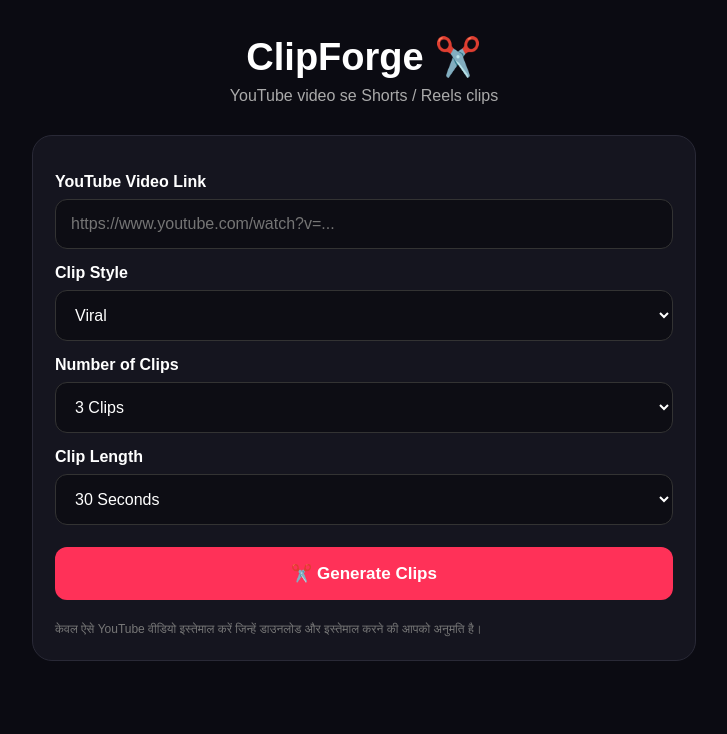
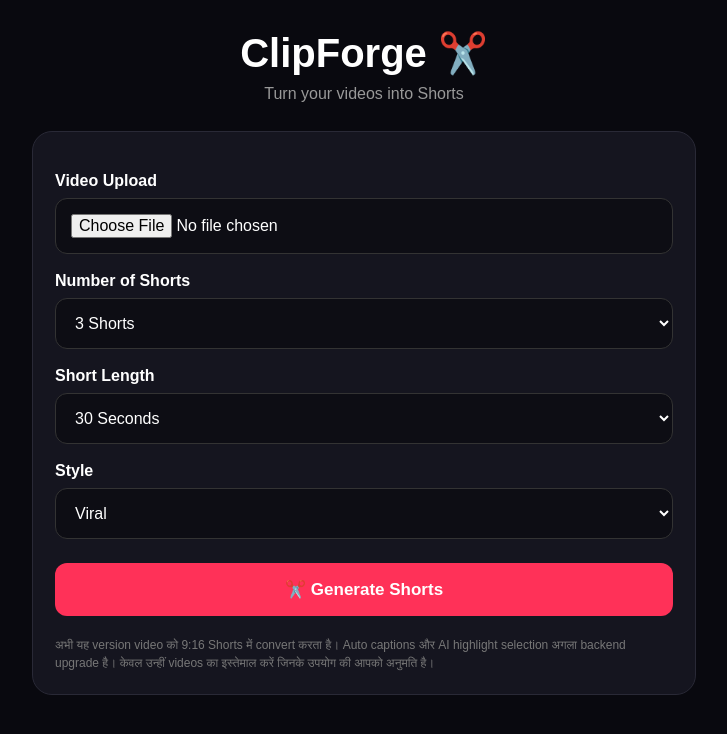
Before and after one commit to salvianjali635-sketch/clipforge, a Flask app: page / in a window 1280 px wide. Shown: the top 734 px of the page, without its empty margins (276-1003 px from the left). Run offline with Flask 3, Linux system fonts and the light colour scheme.

Commit message:
Update index.html

```diff
--- a/templates/index.html
+++ b/templates/index.html
@@ -3,43 +3,49 @@
 <head>
 <meta charset="UTF-8">
 <meta name="viewport" content="width=device-width, initial-scale=1.0">
-<title>ClipForge - YouTube Clips</title>
+<title>ClipForge - AI Shorts</title>
 
 <style>
 *{box-sizing:border-box}
+
 body{
     margin:0;
     font-family:Arial,sans-serif;
-    background:#0b0b12;
-    color:white;
+    background:#09090f;
+    color:#fff;
 }
+
 .container{
     max-width:700px;
     margin:auto;
-    padding:35px 18px;
+    padding:30px 18px;
 }
+
 .logo{
     text-align:center;
-    font-size:38px;
+    font-size:40px;
     font-weight:800;
-    margin-bottom:8px;
 }
+
 .subtitle{
     text-align:center;
-    color:#aaa;
-    margin-bottom:30px;
+    color:#999;
+    margin:8px 0 28px;
 }
+
 .card{
     background:#15151f;
     border:1px solid #292936;
     border-radius:20px;
     padding:22px;
 }
+
 label{
     display:block;
-    margin:15px 0 8px;
+    margin:18px 0 8px;
     font-weight:bold;
 }
+
 input,select{
     width:100%;
     padding:15px;
@@ -49,9 +55,10 @@
     color:white;
     font-size:16px;
 }
+
 button{
     width:100%;
-    margin-top:22px;
+    margin-top:24px;
     padding:16px;
     border:0;
     border-radius:12px;
@@ -59,43 +66,47 @@
     color:white;
     font-size:17px;
     font-weight:bold;
-    cursor:pointer;
 }
+
 button:disabled{
     opacity:.5;
 }
+
 #status{
+    text-align:center;
     margin-top:20px;
-    text-align:center;
     color:#aaa;
 }
+
 .clip{
     margin-top:25px;
     padding:15px;
-    background:#11111a;
+    background:#101018;
     border-radius:15px;
 }
+
 video{
     width:100%;
-    max-height:600px;
     border-radius:12px;
-    background:black;
+    background:#000;
 }
+
 .download{
     display:block;
     text-align:center;
     text-decoration:none;
-    color:white;
-    background:#242432;
+    color:#fff;
+    background:#252535;
     padding:13px;
     margin-top:10px;
     border-radius:10px;
 }
-.note{
+
+.info{
+    color:#777;
     font-size:12px;
-    color:#777;
+    line-height:1.5;
     margin-top:18px;
-    line-height:1.5;
 }
 </style>
 </head>
@@ -107,20 +118,39 @@
     <div class="logo">ClipForge ✂️</div>
 
     <div class="subtitle">
-        YouTube video se Shorts / Reels clips
+        Turn your videos into Shorts
     </div>
 
     <div class="card">
 
-        <label>YouTube Video Link</label>
+        <label>Video Upload</label>
 
         <input
-            id="url"
-            type="url"
-            placeholder="https://www.youtube.com/watch?v=..."
+            id="video"
+            type="file"
+            accept="video/*"
         >
 
-        <label>Clip Style</label>
+        <label>Number of Shorts</label>
+
+        <select id="clips">
+            <option value="1">1 Short</option>
+            <option value="2">2 Shorts</option>
+            <option value="3" selected>3 Shorts</option>
+            <option value="4">4 Shorts</option>
+            <option value="5">5 Shorts</option>
+        </select>
+
+        <label>Short Length</label>
+
+        <select id="length">
+            <option value="15">15 Seconds</option>
+            <option value="30" selected>30 Seconds</option>
+            <option value="45">45 Seconds</option>
+            <option value="60">60 Seconds</option>
+        </select>
+
+        <label>Style</label>
 
         <select id="style">
             <option value="viral">Viral</option>
@@ -129,36 +159,20 @@
             <option value="bright">Bright</option>
         </select>
 
-        <label>Number of Clips</label>
-
-        <select id="clips">
-            <option value="1">1 Clip</option>
-            <option value="2">2 Clips</option>
-            <option value="3" selected>3 Clips</option>
-            <option value="4">4 Clips</option>
-            <option value="5">5 Clips</option>
-        </select>
-
-        <label>Clip Length</label>
-
-        <select id="length">
-            <option value="15">15 Seconds</option>
-            <option value="30" selected>30 Seconds</option>
-            <option value="45">45 Seconds</option>
-            <option value="60">60 Seconds</option>
-        </select>
-
-        <button id="generate" onclick="generateClips()">
-            ✂️ Generate Clips
+        <button
+            id="generate"
+            onclick="generateClips()">
+            ✂️ Generate Shorts
         </button>
 
         <div id="status"></div>
 
         <div id="results"></div>
 
-        <div class="note">
-            केवल ऐसे YouTube वीडियो इस्तेमाल करें जिन्हें डाउनलोड और
-            इस्तेमाल करने की आपको अनुमति है।
+        <div class="info">
+            अभी यह version video को 9:16 Shorts में convert करता है।
+            Auto captions और AI highlight selection अगला backend upgrade है।
+            केवल उन्हीं videos का इस्तेमाल करें जिनके उपयोग की आपको अनुमति है।
         </div>
 
     </div>
@@ -169,64 +183,125 @@
 
 async function generateClips(){
 
-    const url = document.getElementById("url").value.trim();
-    const style = document.getElementById("style").value;
-    const clips = document.getElementById("clips").value;
-    const length = document.getElementById("length").value;
+    const video =
+        document.getElementById("video").files[0];
 
-    const status = document.getElementById("status");
-    const results = document.getElementById("results");
-    const button = document.getElementById("generate");
+    const clips =
+        document.getElementById("clips").value;
 
-    if(!url){
-        status.innerText = "पहले YouTube link डालें।";
+    const length =
+        document.getElementById("length").value;
+
+    const style =
+        document.getElementById("style").value;
+
+    const status =
+        document.getElementById("status");
+
+    const results =
+        document.getElementById("results");
+
+    const button =
+        document.getElementById("generate");
+
+    if(!video){
+
+        status.innerText =
+            "पहले video select करें।";
+
         return;
     }
 
     button.disabled = true;
-    button.innerText = "⏳ Processing...";
-    status.innerText = "YouTube video process हो रहा है...";
+
+    button.innerText =
+        "⏳ Processing...";
+
+    status.innerText =
+        "Shorts बन रहे हैं...";
+
     results.innerHTML = "";
 
-    const form = new FormData();
+    const form =
+        new FormData();
 
-    form.append("url", url);
-    form.append("style", style);
-    form.append("clips", clips);
-    form.append("length", length);
+    form.append(
+        "video",
+        video
+    );
+
+    form.append(
+        "clips",
+        clips
+    );
+
+    form.append(
+        "length",
+        length
+    );
+
+    form.append(
+        "style",
+        style
+    );
 
     try{
 
-        const response = await fetch("/api/process", {
+        const response =
+            await fetch(
+                "/api/process",
+                {
                     method:"POST",
                     body:form
-        });
+                }
+            );
 
-        const text = await response.text();
+        const text =
+            await response.text();
 
         let data;
 
         try{
-            data = JSON.parse(text);
+
+            data =
+                JSON.parse(text);
+
         }catch(e){
+
             throw new Error(
-                "Server ने valid JSON response नहीं दिया। Render Logs check करें।"
+                "Server ने valid response नहीं दिया।"
             );
         }
 
-        if(!response.ok || !data.success){
-            throw new Error(data.error || "Processing failed.");
+        if(
+            !response.ok ||
+            !data.success
+        ){
+
+            throw new Error(
+                data.error ||
+                "Processing failed."
+            );
         }
 
-        status.innerText = data.message;
+        status.innerText =
+            data.message;
 
-        data.clips.forEach((clip, index) => {
+        data.clips.forEach(
+            (clip,index)=>{
 
-            const div = document.createElement("div");
-            div.className = "clip";
+                const box =
+                    document.createElement(
+                        "div"
+                    );
 
-            div.innerHTML = `
-                <h3>Clip ${index + 1}</h3>
+                box.className =
+                    "clip";
+
+                box.innerHTML = `
+                    <h3>
+                        Short ${index+1}
+                    </h3>
 
                     <video
                         controls
@@ -238,22 +313,28 @@
                         class="download"
                         href="${clip.url}"
                         download>
-                    ⬇️ Download Clip
+                        ⬇️ Download Short
                     </a>
                 `;
 
-            results.appendChild(div);
-        });
+                results.appendChild(box);
+
+            }
+        );
 
     }catch(error){
 
-        status.innerText = "Error: " + error.message;
+        status.innerText =
+            "Error: " +
+            error.message;
 
     }finally{
 
-        button.disabled = false;
-        button.innerText = "✂️ Generate Clips";
+        button.disabled =
+            false;
 
+        button.innerText =
+            "✂️ Generate Shorts";
     }
 }
 
```
Lines whose indentation alone changed are shown as unchanged.
